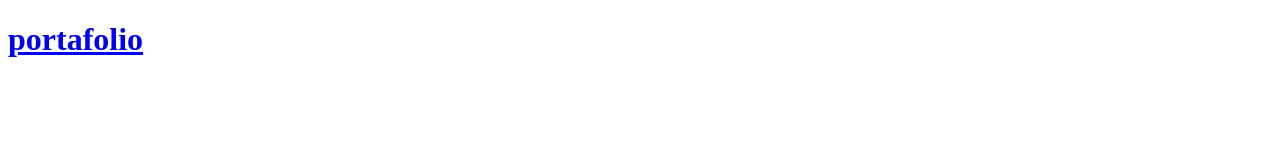
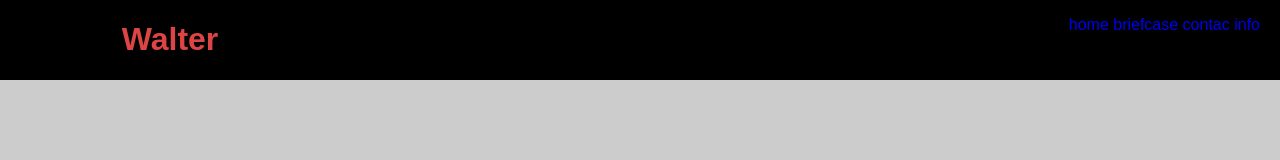
Before and after one commit to jaco710/portafolio, a plain HTML site: page index.html in a window 1280 px wide. Drawn offline with Linux system fonts and the light colour scheme.

Commit message:
agrego style header

```diff
--- a/index.html
+++ b/index.html
@@ -5,16 +5,22 @@
     <meta http-equiv="X-UA-Compatible" content="IE=edge">
     <meta name="viewport" content="width=device-width, initial-scale=1.0">
     <title>portafolio</title>
+    <link rel="stylesheet" href="style.css">
 </head>
 <body>
     <div class="contenedor-sitio">
         <header class="header">
-            <div class="contenedor-nav">
-                <h1 class="titulo-sitio">
-                    <a href="/">portafolio</a>
-                </h1>
-
-            </div>
+            <h1>
+                <a href="/">Walter</a>
+            </h1>
+            <nav>
+                <ul>
+                    <li><a href="home">home</a></li>
+                    <li><a href="briefcase">briefcase</a></li>
+                    <li><a href="contac">contac</a></li>
+                    <li><a href="info">info</a></li>
+                </ul>
+            </nav>
         </header>
     </div>
 
--- /dev/null
+++ b/style.css
@@ -0,0 +1,26 @@
+body{
+    margin: 0;
+    background-color: #ccc;
+    font-family: sans-serif;
+}
+.header{
+    padding: 0 20px;
+    background-color: #000;
+    display: grid;
+    grid-template-columns: 300px auto;
+}
+.header a{
+    text-decoration: none;
+}
+.header h1{
+    text-align: center;
+}
+header h1 a{
+    color: #d44;
+}
+nav{
+    text-align: right;
+}
+nav ul li{
+    display: inline;
+}
```
